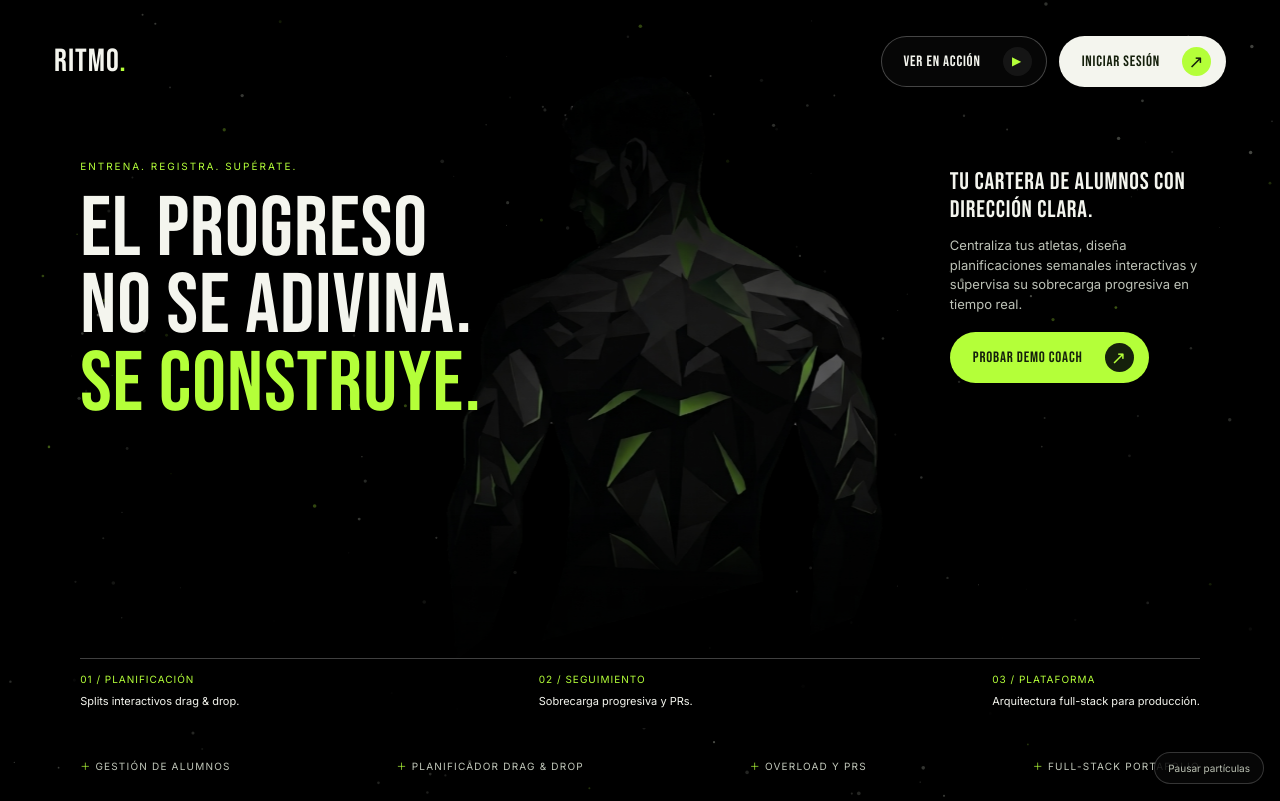
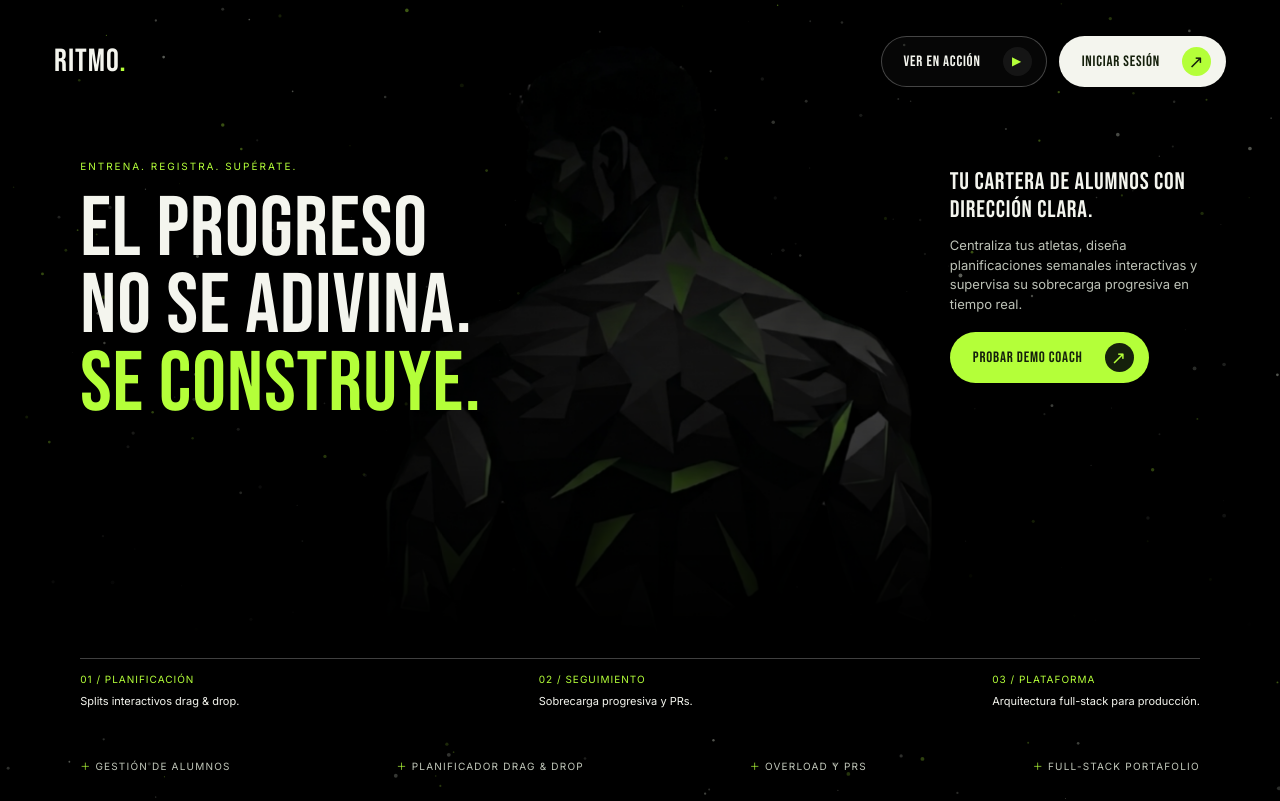
Before and after one commit to K4YZER4/RITMO, a React (Vite) app in the folder frontend/: page / in a window 1280 px wide. Shown: the top 801 px of the page. Built offline with nearby package versions, Linux system fonts and the light colour scheme; no server answers.

Commit message:
feat: enlarge hero character, increase particles by 1.5x, and remove motion toggle button

```diff
--- a/frontend/src/pages/Landing.css
+++ b/frontend/src/pages/Landing.css
@@ -59,18 +59,21 @@
 .ritmo-landing .art {
   position: absolute;
   z-index: -2;
-  top: 45px;
-  height: clamp(470px, 86%, 620px);
-  left: 52%;
-  transform: translateX(-50%);
+  top: 10px;
+  height: clamp(520px, 96%, 720px);
+  left: 51%;
+  transform: translateX(-50%) scale(1.18);
+  transform-origin: center top;
   width: max-content;
   animation: appear 900ms ease-out both;
+  pointer-events: none;
 }
 
 .ritmo-landing .art img {
   display: block;
   height: 100%;
   width: auto;
+  filter: drop-shadow(0 20px 45px rgba(0, 0, 0, 0.85));
 }
 
 .ritmo-landing .art:after {
@@ -85,7 +88,7 @@
   position: absolute;
   inset: 0;
   z-index: -1;
-  background: linear-gradient(0deg, #000, transparent 30%);
+  background: linear-gradient(0deg, #000 12%, rgba(0, 0, 0, 0.4) 38%, transparent 70%);
   pointer-events: none;
 }
 
@@ -514,19 +517,6 @@
   color: var(--m);
 }
 
-.ritmo-landing .motion {
-  position: fixed;
-  bottom: 16px;
-  right: 16px;
-  z-index: 5;
-  padding: 9px 13px;
-  border: 1px solid #ffffff30;
-  border-radius: 30px;
-  background: #080808dc;
-  color: #bbc1b3;
-  font-size: 10px;
-}
-
 .ritmo-landing :focus-visible {
   outline: 2px solid var(--g);
   outline-offset: 5px;
@@ -812,10 +802,6 @@
     align-items: start;
     gap: 15px;
   }
-  .ritmo-landing .motion {
-    bottom: 10px;
-    right: 10px;
-  }
 }
 
 @media (prefers-reduced-motion: reduce) {
--- a/frontend/src/pages/Landing.tsx
+++ b/frontend/src/pages/Landing.tsx
@@ -72,7 +72,6 @@ export function Landing() {
   const videoRef = useRef<HTMLVideoElement | null>(null);
   const fileInputRef = useRef<HTMLInputElement | null>(null);
 
-  const [particlesPaused, setParticlesPaused] = useState(false);
   const [videoStatus, setVideoStatus] = useState('Espacio reservado para tu video de presentación.');
   const [isPlayingVideo, setIsPlayingVideo] = useState(false);
 
@@ -129,10 +128,7 @@ export function Landing() {
     if (!ctx) return;
 
     const pref = window.matchMedia('(prefers-reduced-motion: reduce)');
-    if (pref.matches) {
-      setParticlesPaused(true);
-      return;
-    }
+    if (pref.matches) return;
 
     let W = window.innerWidth;
     let H = window.innerHeight;
@@ -161,16 +157,17 @@ export function Landing() {
       canvas.height = H * d;
       ctx.setTransform(d, 0, 0, d, 0, 0);
 
-      const count = Math.min(225, Math.max(70, Math.round((W * H) / 5600)));
+      // Partículas incrementadas x1.5 para mayor atmósfera
+      const count = Math.min(350, Math.max(110, Math.round((W * H) / 3700)));
       particles = Array.from({ length: count }, () => ({
         x: Math.random() * W,
         y: Math.random() * H,
-        r: 0.35 + Math.random() * 1.5,
-        vx: (Math.random() - 0.5) * 5,
-        vy: -(3 + Math.random() * 11),
+        r: 0.38 + Math.random() * 1.6,
+        vx: (Math.random() - 0.5) * 5.5,
+        vy: -(3 + Math.random() * 12),
         phase: Math.random() * 7,
-        alpha: 0.12 + Math.random() * 0.32,
-        green: Math.random() < 0.16,
+        alpha: 0.14 + Math.random() * 0.36,
+        green: Math.random() < 0.22,
       }));
     };
 
@@ -196,7 +193,7 @@ export function Landing() {
     };
 
     const loop = (t: number) => {
-      if (particlesPaused || document.hidden) {
+      if (document.hidden) {
         frameId = 0;
         return;
       }
@@ -207,7 +204,7 @@ export function Landing() {
     };
 
     resize();
-    if (!particlesPaused && !document.hidden) {
+    if (!document.hidden) {
       frameId = requestAnimationFrame(loop);
     }
 
@@ -220,7 +217,7 @@ export function Landing() {
       if (document.hidden) {
         if (frameId) cancelAnimationFrame(frameId);
         frameId = 0;
-      } else if (!particlesPaused) {
+      } else {
         lastTime = 0;
         frameId = requestAnimationFrame(loop);
       }
@@ -232,7 +229,7 @@ export function Landing() {
       window.removeEventListener('resize', handleResize);
       document.removeEventListener('visibilitychange', handleVisibility);
     };
-  }, [particlesPaused]);
+  }, []);
 
   // 3. Manejo de Video
   const handlePlayClick = () => {
@@ -254,16 +251,6 @@ export function Landing() {
   return (
     <div className="ritmo-landing">
       <canvas id="dust" ref={canvasRef} aria-hidden="true" />
-
-      <button
-        type="button"
-        className="motion"
-        id="motion"
-        aria-pressed={particlesPaused}
-        onClick={() => setParticlesPaused((prev) => !prev)}
-      >
-        {particlesPaused ? 'Activar partículas' : 'Pausar partículas'}
-      </button>
 
       <div className="page">
         <main>
```
